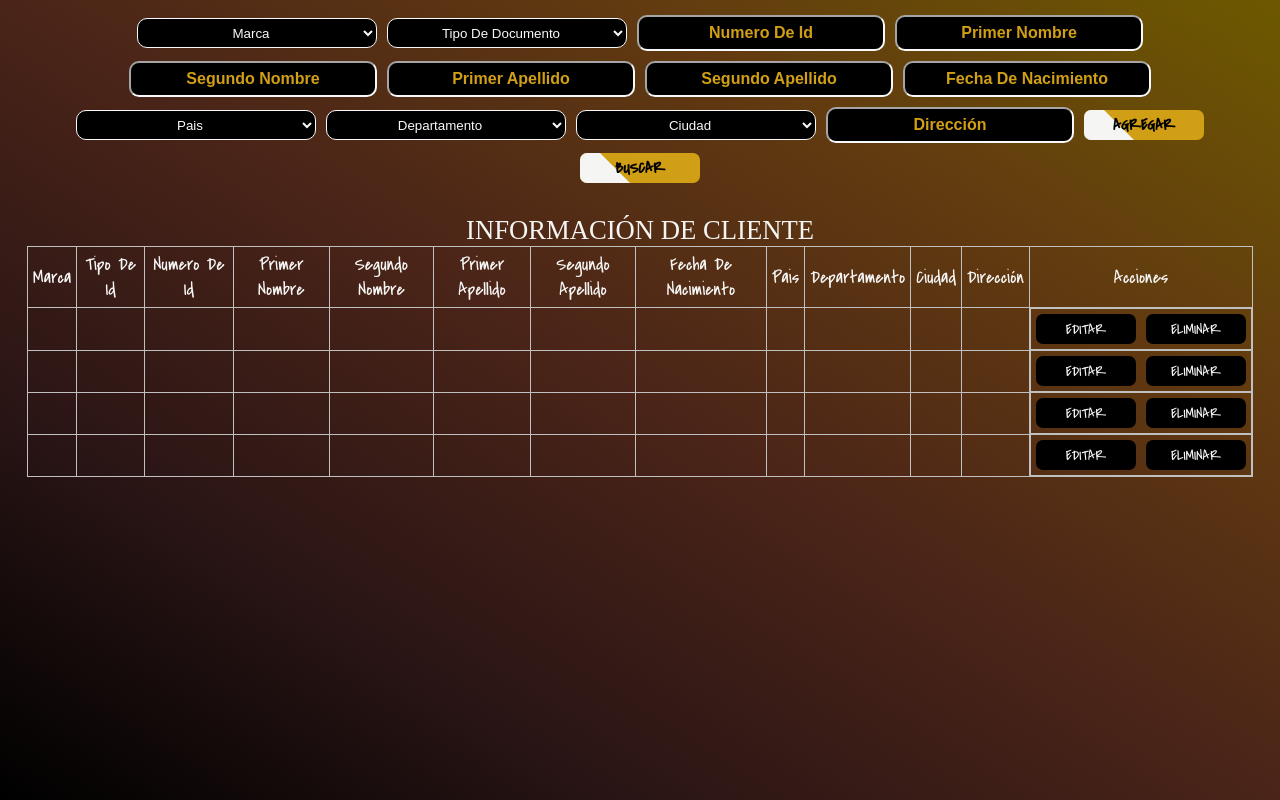
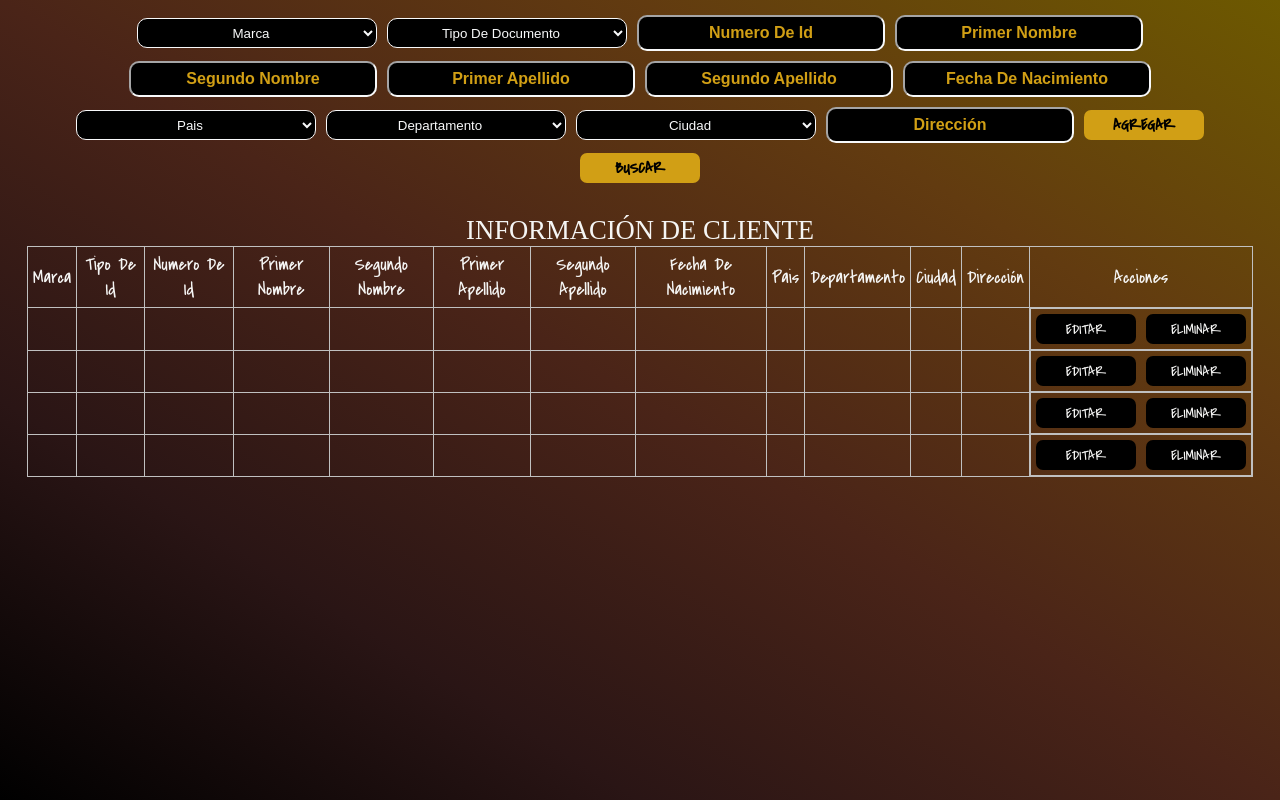
Before and after one commit to SantiagoMisas/clientesFrontendGrupoUribe, a React (Vite) app: page / in a window 1280 px wide. Built offline with nearby package versions, Linux system fonts and the light colour scheme; a web font is replaced by a local one.

Commit message:
Se arreglo boton

```diff
--- a/src/components/Buttons.jsx
+++ /dev/null
@@ -1,12 +0,0 @@
-import React from 'react'
-
-const Buttons = () => {
-  return (
-    <section className='flexWrap'>
-    <button className="button"><span>Agregar</span></button>
-    <button className="button"><span>Buscar</span></button>
-    </section>
-  )
-}
-
-export default Buttons
--- a/src/index.css
+++ b/src/index.css
@@ -84,7 +84,7 @@ caption{
 	position: absolute;
 	z-index: 1;
 	top: 0;
-	left: calc(-100px - 80px);
+	left: calc(-150px - 80px);
 	border-bottom: 80px solid #f5f5f4;
 	border-right: 80px solid transparent;
 	transition: .5s ease-in-out all;
```
